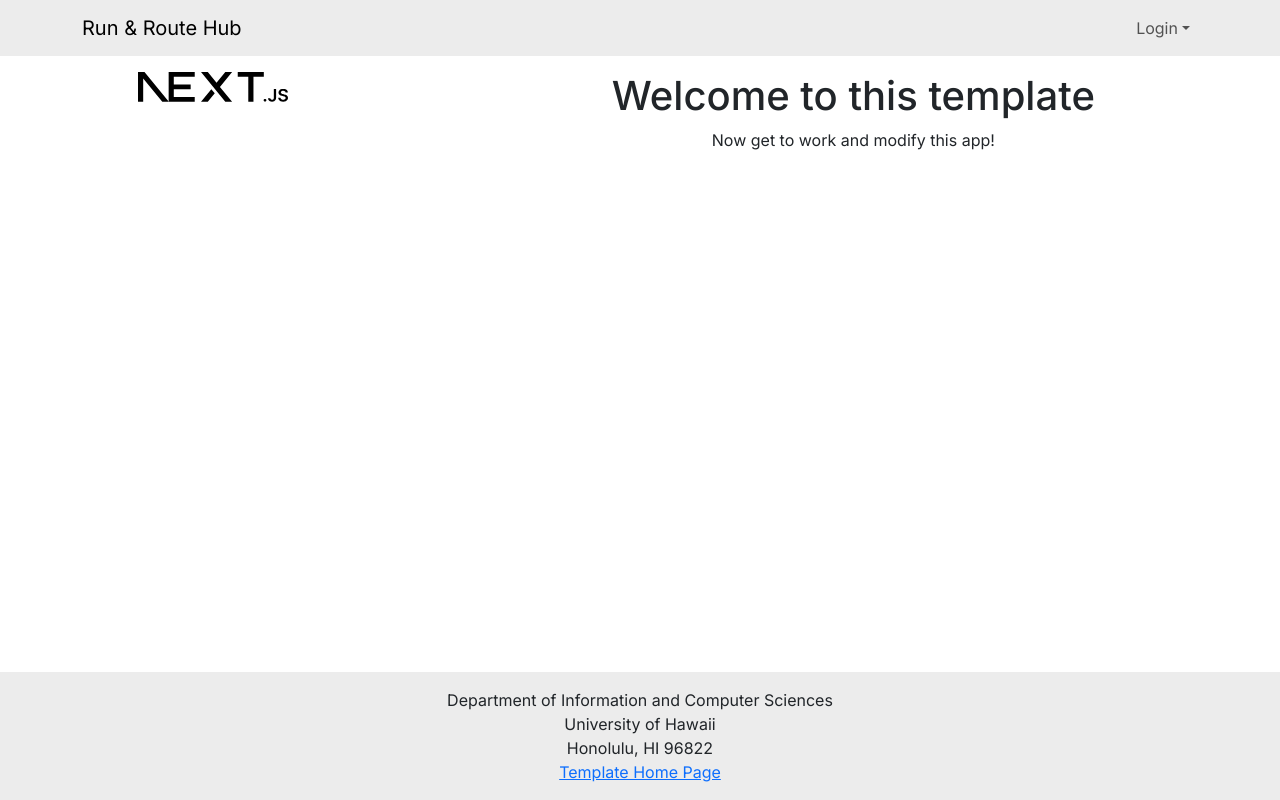
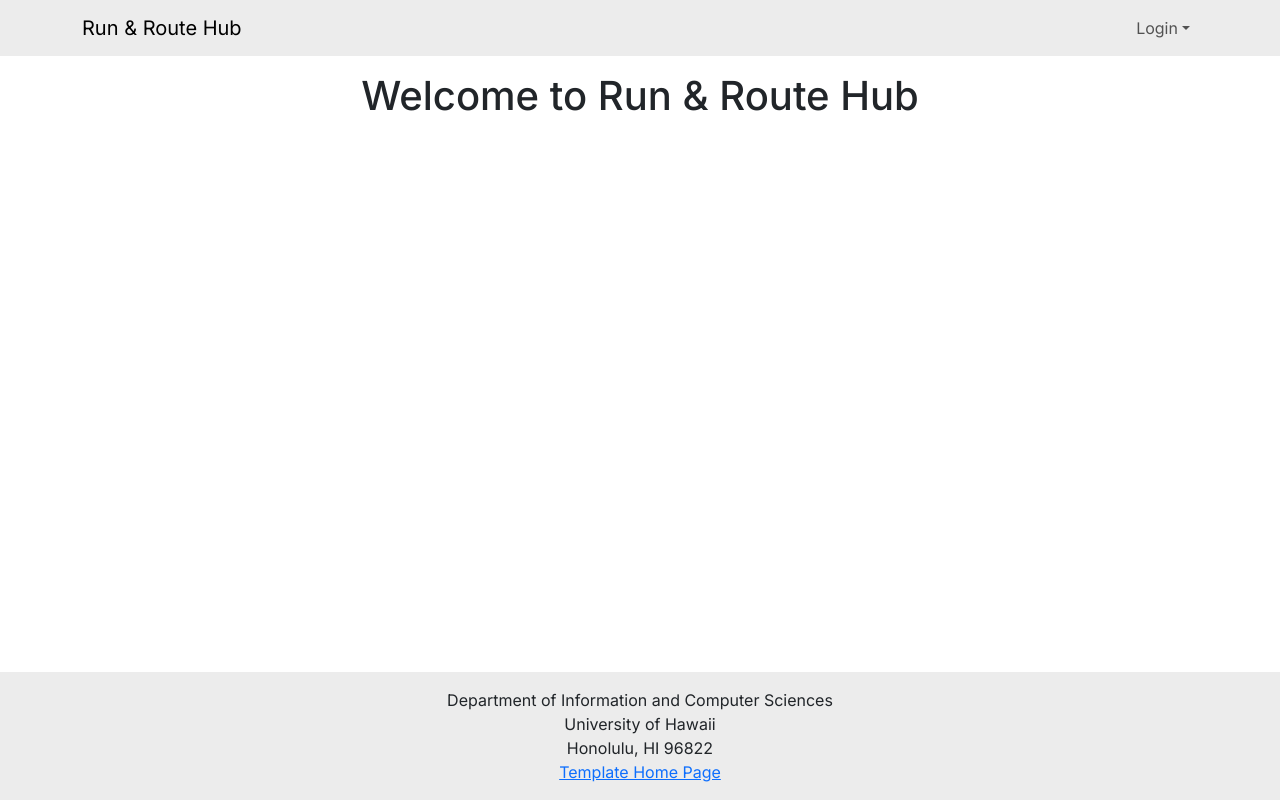
Before and after one commit to run-and-route-hub/Run-and-Route-Hub, a Next.js app: page / in a window 1280 px wide. Built offline with nearby package versions, Linux system fonts and the light colour scheme; no server answers.

Commit message:
update home page

```diff
--- a/src/app/page.tsx
+++ b/src/app/page.tsx
@@ -1,17 +1,12 @@
-import { Col, Container, Image, Row } from 'react-bootstrap';
+import { Col, Container, Row } from 'react-bootstrap';
 
 /** The Home page. */
 const Home = () => (
   <main>
     <Container id="landing-page" fluid className="py-3">
       <Row className="align-middle text-center">
-        <Col xs={4}>
-          <Image src="next.svg" width="150px" alt="" />
-        </Col>
-
-        <Col xs={8} className="d-flex flex-column justify-content-center">
-          <h1>Welcome to this template</h1>
-          <p>Now get to work and modify this app!</p>
+        <Col className="d-flex flex-column justify-content-center">
+          <h1>Welcome to Run & Route Hub</h1>
         </Col>
       </Row>
     </Container>
```
